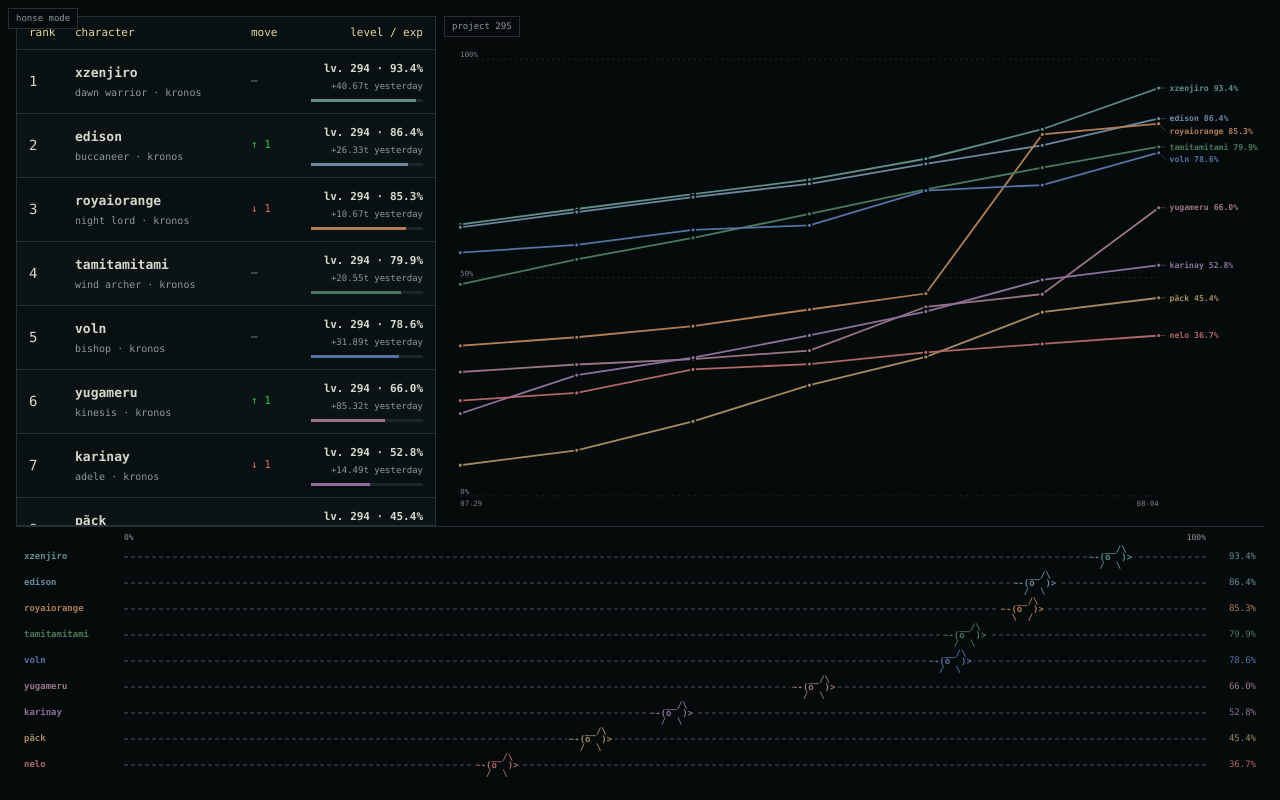
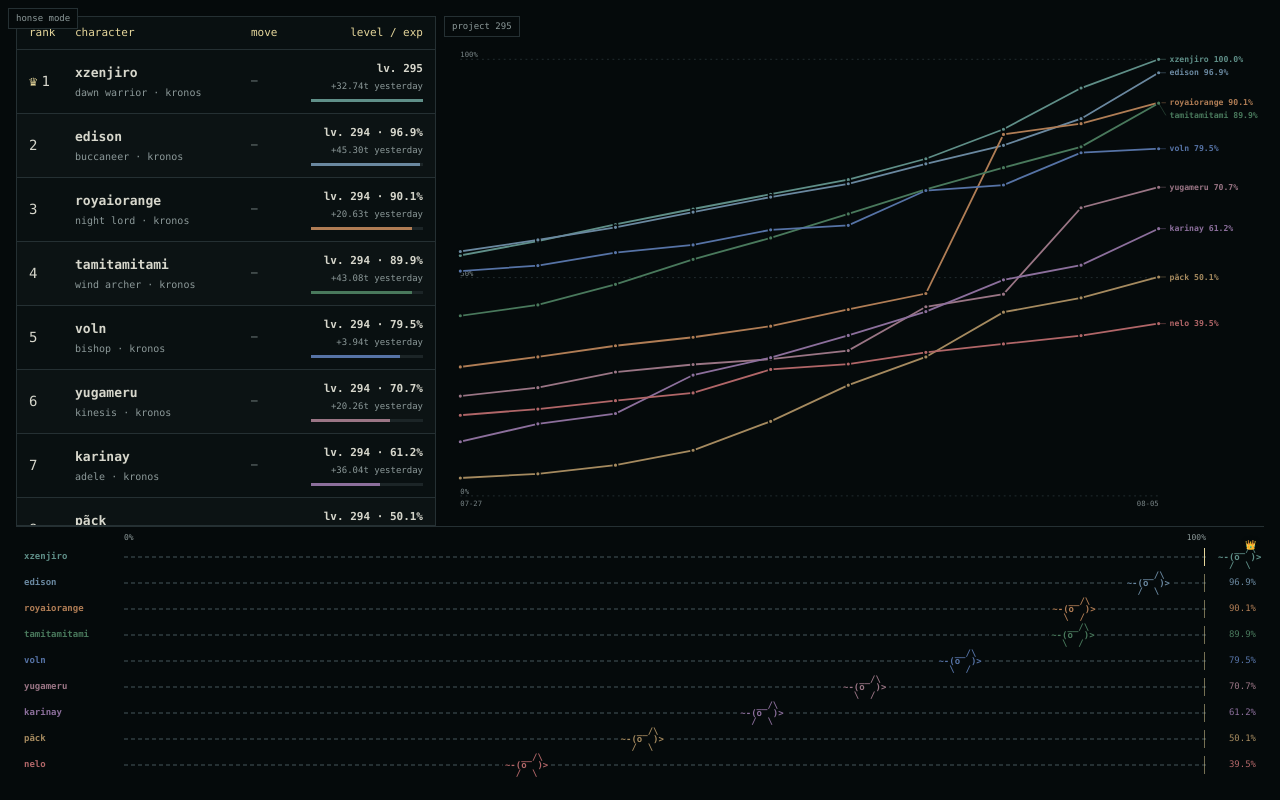
Before and after one commit to Taminiora/drowsy-295-race, a React (Vite) app: page / in a window 1280 px wide. Built offline with nearby package versions, Linux system fonts and the light colour scheme; a web font is replaced by a local one.

Commit message:
update race finish and chart timeline

```diff
--- a/src/App.tsx
+++ b/src/App.tsx
@@ -113,7 +113,6 @@ export function App() {
               {members.map((member, index) => (
                 <div className="rank-row" key={member.name}>
                   <span className="rank-number">
-                    {index + 1}
                     {member.finishedOn ? (
                       <span
                         aria-label="finished"
@@ -123,6 +122,7 @@ export function App() {
                         ♛
                       </span>
                     ) : null}
+                    {index + 1}
                   </span>
                   <div className="character">
                     <a
@@ -159,8 +159,10 @@ export function App() {
                     }
                   >
                     <strong>
-                      lv. {member.current.level} ·{" "}
-                      {member.current.progress.toFixed(1)}%
+                      lv. {member.current.level}
+                      {member.current.level < 295
+                        ? ` · ${member.current.progress.toFixed(1)}%`
+                        : null}
                     </strong>
                     <small>
                       {member.dailyGain !== null
@@ -204,7 +206,7 @@ export function App() {
               );
               return (
                 <div
-                  className="ascii-lane"
+                  className={`ascii-lane${member.finishedOn ? " finished" : ""}`}
                   key={member.name}
                   style={
                     {
@@ -226,7 +228,11 @@ export function App() {
                   <code className="ascii-track">
                     <span aria-hidden="true">{ASCII_TRACK}</span>
                     <b
-                      aria-label={`${member.name} at ${progress.toFixed(1)} percent`}
+                      aria-label={
+                        member.finishedOn
+                          ? `${member.name} finished on ${member.finishedOn}`
+                          : `${member.name} at ${progress.toFixed(1)} percent`
+                      }
                       className="ascii-horse"
                     >
                       {ASCII_HORSE.map((line) => (
@@ -242,6 +248,11 @@ export function App() {
                           </i>
                         ))}
                       </span>
+                      {member.finishedOn ? (
+                        <span aria-hidden="true" className="ascii-horse-crown">
+                          👑
+                        </span>
+                      ) : null}
                     </b>
                   </code>
                   <span>{progress.toFixed(1)}%</span>
--- a/src/ProgressChart.tsx
+++ b/src/ProgressChart.tsx
@@ -11,6 +11,7 @@ const PAD_BOTTOM = 20;
 const TARGET_LEVEL = 294;
 const END_LABEL_GAP = 14;
 const TOOLTIP_WIDTH = 164;
+const CHART_START_DATE = "2026-07-27";
 
 function progressIntoTargetLevel(level: number, progress: number) {
   return Math.min(100, Math.max(0, (level - TARGET_LEVEL) * 100 + progress));
@@ -107,7 +108,12 @@ export function ProgressChart({
   }, []);
 
   const chartMembers = members
-    .map((member) => ({ ...member, snapshots: member.snapshots.slice(-7) }))
+    .map((member) => ({
+      ...member,
+      snapshots: member.snapshots.filter(
+        (snapshot) => snapshot.date >= CHART_START_DATE,
+      ),
+    }))
     .filter((member) => member.snapshots.length > 1);
   const maxPoints = Math.max(
     0,
@@ -290,7 +296,7 @@ export function ProgressChart({
       </div>
       <div className="progress-chart" ref={chartRef}>
         <svg
-          aria-label="seven day character progress through level 294"
+          aria-label="character progress through level 294 since july 27"
           onPointerLeave={() => setActivePoint(null)}
           onPointerMove={handleChartPointerMove}
           preserveAspectRatio="xMinYMid meet"
@@ -439,7 +445,9 @@ export function ProgressChart({
                   const pointX = x(index);
                   const pointY = y(value);
                   const valueLabel =
-                    snapshot.level === TARGET_LEVEL
+                    snapshot.level > TARGET_LEVEL
+                      ? `lv. ${snapshot.level}`
+                      : snapshot.level === TARGET_LEVEL
                       ? `${value.toFixed(1)}%`
                       : `lv. ${snapshot.level} ${snapshot.progress.toFixed(1)}%`;
                   const pointLabel = `${member.name} · ${valueLabel} · ${snapshot.date}`;
--- a/src/data/history.json
+++ b/src/data/history.json
@@ -1,7 +1,7 @@
 {
   "title": "drowsy 295 race",
   "description": "road to level 295.",
-  "updatedOn": "2026-08-04",
+  "updatedOn": "2026-08-05",
   "characters": [
     {
       "name": "karinay",
@@ -140,6 +140,15 @@
           "expCurrent": "227716772239873",
           "expToNext": "430892639851831",
           "progress": 52.847,
+          "world": "Kronos",
+          "job": "Adele"
+        },
+        {
+          "date": "2026-08-05",
+          "level": 294,
+          "expCurrent": "263757504477535",
+          "expToNext": "430892639851831",
+          "progress": 61.211,
           "world": "Kronos",
           "job": "Adele"
         }
@@ -284,6 +293,15 @@
           "progress": 79.948,
           "world": "Kronos",
           "job": "Wind Archer"
+        },
+        {
+          "date": "2026-08-05",
+          "level": 294,
+          "expCurrent": "387570704712397",
+          "expToNext": "430892639851831",
+          "progress": 89.946,
+          "world": "Kronos",
+          "job": "Wind Archer"
         }
       ]
     },
@@ -424,6 +442,15 @@
           "expCurrent": "158213523356678",
           "expToNext": "430892639851831",
           "progress": 36.717,
+          "world": "Kronos",
+          "job": "Arch Mage (F/P)"
+        },
+        {
+          "date": "2026-08-05",
+          "level": 294,
+          "expCurrent": "170029837893166",
+          "expToNext": "430892639851831",
+          "progress": 39.459,
           "world": "Kronos",
           "job": "Arch Mage (F/P)"
         }
@@ -568,6 +595,15 @@
           "progress": 86.403,
           "world": "Kronos",
           "job": "Buccaneer"
+        },
+        {
+          "date": "2026-08-05",
+          "level": 294,
+          "expCurrent": "417610846965316",
+          "expToNext": "430892639851831",
+          "progress": 96.917,
+          "world": "Kronos",
+          "job": "Buccaneer"
         }
       ]
     },
@@ -708,6 +744,15 @@
           "expCurrent": "195462669030910",
           "expToNext": "430892639851831",
           "progress": 45.362,
+          "world": "Kronos",
+          "job": "Aran"
+        },
+        {
+          "date": "2026-08-05",
+          "level": 294,
+          "expCurrent": "216064113893132",
+          "expToNext": "430892639851831",
+          "progress": 50.143,
           "world": "Kronos",
           "job": "Aran"
         }
@@ -852,6 +897,15 @@
           "progress": 93.419,
           "world": "Kronos",
           "job": "Dawn Warrior"
+        },
+        {
+          "date": "2026-08-05",
+          "level": 295,
+          "expCurrent": "4381629130205",
+          "expToNext": "870403132500699",
+          "progress": 0.503,
+          "world": "Kronos",
+          "job": "Dawn Warrior"
         }
       ]
     },
@@ -992,6 +1046,15 @@
           "expCurrent": "367403578936928",
           "expToNext": "430892639851831",
           "progress": 85.265,
+          "world": "Kronos",
+          "job": "Night Lord"
+        },
+        {
+          "date": "2026-08-05",
+          "level": 294,
+          "expCurrent": "388030685143289",
+          "expToNext": "430892639851831",
+          "progress": 90.052,
           "world": "Kronos",
           "job": "Night Lord"
         }
@@ -1136,6 +1199,15 @@
           "progress": 65.999,
           "world": "Kronos",
           "job": "Kinesis"
+        },
+        {
+          "date": "2026-08-05",
+          "level": 294,
+          "expCurrent": "304644827071865",
+          "expToNext": "430892639851831",
+          "progress": 70.7,
+          "world": "Kronos",
+          "job": "Kinesis"
         }
       ]
     },
@@ -1269,6 +1341,15 @@
           "progress": 78.603,
           "world": "Kronos",
           "job": "Bishop"
+        },
+        {
+          "date": "2026-08-05",
+          "level": 294,
+          "expCurrent": "342639842167811",
+          "expToNext": "430892639851831",
+          "progress": 79.518,
+          "world": "Kronos",
+          "job": "Bishop"
         }
       ]
     }
--- a/src/styles.css
+++ b/src/styles.css
@@ -119,8 +119,11 @@ main {
 
 .embed-mode .ascii-axis,
 .embed-mode .ascii-lane {
-  gap: 16px;
-  grid-template-columns: 140px minmax(0, 1fr) 70px;
+  --lane-gap: 16px;
+  --percent-column-width: 70px;
+
+  gap: var(--lane-gap);
+  grid-template-columns: 140px minmax(0, 1fr) var(--percent-column-width);
 }
 
 .embed-mode .ascii-axis {
@@ -206,8 +209,9 @@ main {
 
 .rank-crown {
   color: var(--heading);
-  font-size: 11px;
+  font-size: 14px;
   line-height: 1;
+  transform: translateY(-1px);
 }
 
 .character {
@@ -473,10 +477,13 @@ main {
 
 .ascii-axis,
 .ascii-lane {
+  --lane-gap: 8px;
+  --percent-column-width: 42px;
+
   align-items: center;
   display: grid;
-  gap: 8px;
-  grid-template-columns: 92px minmax(0, 1fr) 42px;
+  gap: var(--lane-gap);
+  grid-template-columns: 92px minmax(0, 1fr) var(--percent-column-width);
 }
 
 .ascii-axis {
@@ -525,6 +532,17 @@ main {
   white-space: nowrap;
 }
 
+.ascii-track::after {
+  border-right: 1px solid var(--heading);
+  content: "";
+  height: 70%;
+  opacity: 0.5;
+  position: absolute;
+  right: 1px;
+  top: 15%;
+  z-index: 2;
+}
+
 .ascii-track > span {
   background: repeating-linear-gradient(
     to right,
@@ -558,6 +576,7 @@ main {
   position: absolute;
   top: 1px;
   width: var(--horse-width);
+  z-index: 1;
 }
 
 .ascii-horse > span {
@@ -568,6 +587,51 @@ main {
 
 .ascii-horse-legs {
   position: relative;
+}
+
+.ascii-horse-crown {
+  color: var(--heading);
+  font-family: "Apple Color Emoji", "Segoe UI Emoji", sans-serif;
+  height: auto;
+  left: 72%;
+  line-height: 1;
+  position: absolute;
+  right: auto;
+  text-shadow: 0 0 4px var(--background);
+  top: -0.4em;
+  transform: translateX(-50%);
+  z-index: 3;
+}
+
+.ascii-lane.finished .ascii-track {
+  overflow: visible;
+}
+
+.ascii-lane.finished .ascii-track::after {
+  opacity: 1;
+}
+
+.ascii-lane.finished .ascii-horse {
+  left: calc(
+    100% + var(--lane-gap) + var(--percent-column-width) -
+      7ch - 2px
+  );
+}
+
+.ascii-lane.finished > span:last-child {
+  visibility: hidden;
+}
+
+.ascii-lane.finished .ascii-leg-frame {
+  animation: none;
+}
+
+.ascii-lane.finished .ascii-leg-frame.frame-0 {
+  opacity: 1;
+}
+
+.ascii-lane.finished .ascii-leg-frame.frame-1 {
+  opacity: 0;
 }
 
 .ascii-leg-frame {
```
Also changed, not shown: 1 other file (tests, documents, lock files or other folders).
